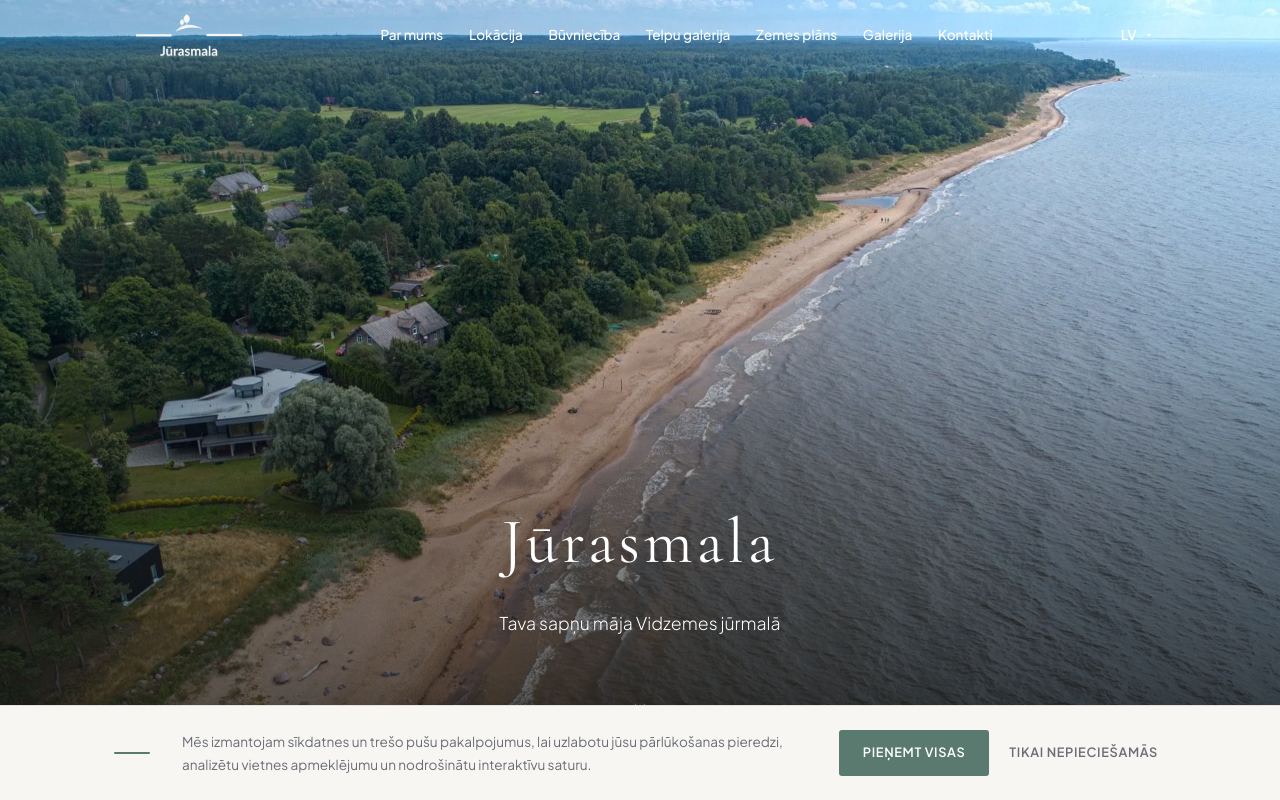
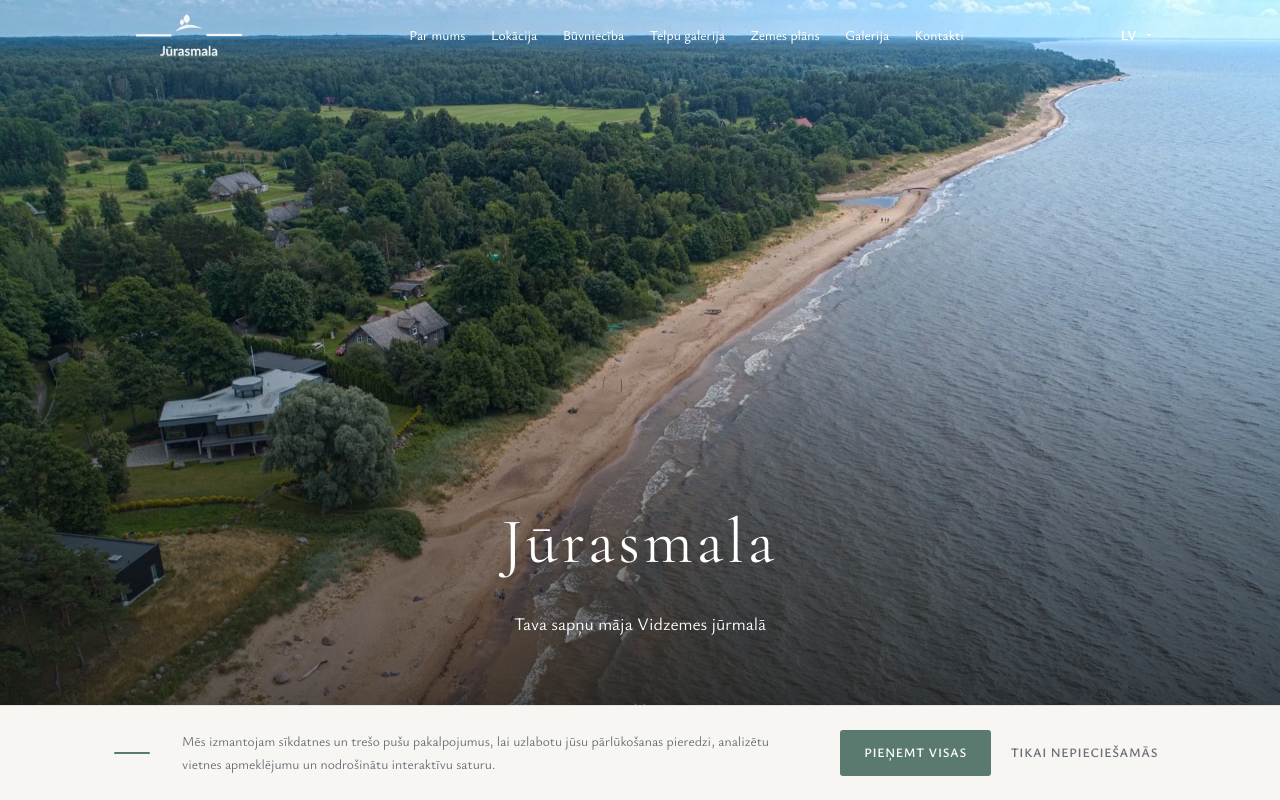
Before and after one commit to kilupskalvis/jurasmala, a website: page index.html in a window 1280 px wide. Shown: the top 800 px of the page. Drawn offline with Linux system fonts and the light colour scheme.

Commit message:
feat: self-host cormorant italic and ysabeau office fonts

```diff
--- a/styles.css
+++ b/styles.css
@@ -21,22 +21,44 @@
     U+2215, U+FEFF, U+FFFD;
 }
 @font-face {
-  font-family: "Plus Jakarta Sans";
-  font-style: normal;
-  font-weight: 300 600;
+  font-family: "Cormorant Garamond";
+  font-style: italic;
+  font-weight: 300 700;
   font-display: swap;
-  src: url(fonts/plus-jakarta-sans-latin-ext.woff2) format("woff2");
+  src: url(fonts/cormorant-garamond-italic-latin-ext.woff2) format("woff2");
   unicode-range:
     U+0100-02BA, U+02BD-02C5, U+02C7-02CC, U+02CE-02D7, U+02DD-02FF, U+0304,
     U+0308, U+0329, U+1D00-1DBF, U+1E00-1E9F, U+1EF2-1EFF, U+2020, U+20A0-20AB,
-    U+20AD-20C0, U+2113, U+2C60-2C7F, U+A720-A7FF;
+    U+20AD-20C4, U+2113, U+2C60-2C7F, U+A720-A7FF;
 }
 @font-face {
-  font-family: "Plus Jakarta Sans";
+  font-family: "Cormorant Garamond";
+  font-style: italic;
+  font-weight: 300 700;
+  font-display: swap;
+  src: url(fonts/cormorant-garamond-italic-latin.woff2) format("woff2");
+  unicode-range:
+    U+0000-00FF, U+0131, U+0152-0153, U+02BB-02BC, U+02C6, U+02DA, U+02DC,
+    U+0304, U+0308, U+0329, U+2000-206F, U+20AC, U+2122, U+2191, U+2193, U+2212,
+    U+2215, U+FEFF, U+FFFD;
+}
+@font-face {
+  font-family: "Ysabeau Office";
   font-style: normal;
-  font-weight: 300 600;
+  font-weight: 400 600;
   font-display: swap;
-  src: url(fonts/plus-jakarta-sans-latin.woff2) format("woff2");
+  src: url(fonts/ysabeau-office-latin-ext.woff2) format("woff2");
+  unicode-range:
+    U+0100-02BA, U+02BD-02C5, U+02C7-02CC, U+02CE-02D7, U+02DD-02FF, U+0304,
+    U+0308, U+0329, U+1D00-1DBF, U+1E00-1E9F, U+1EF2-1EFF, U+2020, U+20A0-20AB,
+    U+20AD-20C4, U+2113, U+2C60-2C7F, U+A720-A7FF;
+}
+@font-face {
+  font-family: "Ysabeau Office";
+  font-style: normal;
+  font-weight: 400 600;
+  font-display: swap;
+  src: url(fonts/ysabeau-office-latin.woff2) format("woff2");
   unicode-range:
     U+0000-00FF, U+0131, U+0152-0153, U+02BB-02BC, U+02C6, U+02DA, U+02DC,
     U+0304, U+0308, U+0329, U+2000-206F, U+20AC, U+2122, U+2191, U+2193, U+2212,
@@ -63,7 +85,7 @@
   --container-pad: 24px;
   --header-h: 70px;
   --font-display: "Cormorant Garamond", Georgia, serif;
-  --font-body: "Plus Jakarta Sans", system-ui, sans-serif;
+  --font-body: "Ysabeau Office", system-ui, sans-serif;
   --transition-base: 300ms ease;
   --gap: 0.75rem;
   --radius: 3px;
--- /dev/null
+++ b/tests/fonts.test.mjs
@@ -0,0 +1,33 @@
+import { test, before, after } from 'node:test';
+import assert from 'node:assert/strict';
+import { startServer } from './helpers/server.mjs';
+import { withPage } from './helpers/browser.mjs';
+
+let server;
+before(async () => { server = await startServer(); });
+after(() => server.close());
+
+test('fonts are self-hosted', async () => {
+  await withPage({}, async (page) => {
+    await page.goto(server.url + '/', { waitUntil: 'networkidle' });
+    const external = page.requests.filter((u) => /fonts\.(googleapis|gstatic)\.com/.test(u));
+    assert.deepEqual(external, []);
+  });
+});
+
+test('latvian glyphs render in both families', async () => {
+  await withPage({}, async (page) => {
+    await page.goto(server.url + '/', { waitUntil: 'networkidle' });
+    // fonts.load() resolves with the faces that cover the text; none means the family is missing
+    const loaded = await page.evaluate(async () => {
+      const lv = 'āčēģīķļņšūžĀČĒĢĪĶĻŅŠŪŽ';
+      const sans = await document.fonts.load('400 16px "Ysabeau Office"', lv);
+      const italic = await document.fonts.load('italic 400 16px "Cormorant Garamond"', lv);
+      return {
+        sans: sans.length > 0 && document.fonts.check('400 16px "Ysabeau Office"', lv),
+        italic: italic.some((f) => f.style === 'italic') && document.fonts.check('italic 400 16px "Cormorant Garamond"', lv),
+      };
+    });
+    assert.deepEqual(loaded, { sans: true, italic: true });
+  });
+});
```
Also changed, not shown: fonts/cormorant-garamond-italic-latin-ext.woff2 (added), fonts/cormorant-garamond-italic-latin.woff2 (added), fonts/plus-jakarta-sans-latin-ext.woff2 (deleted), fonts/plus-jakarta-sans-latin.woff2 (deleted), fonts/ysabeau-office-latin-ext.woff2 (added), fonts/ysabeau-office-latin.woff2 (added), 1 other file.
